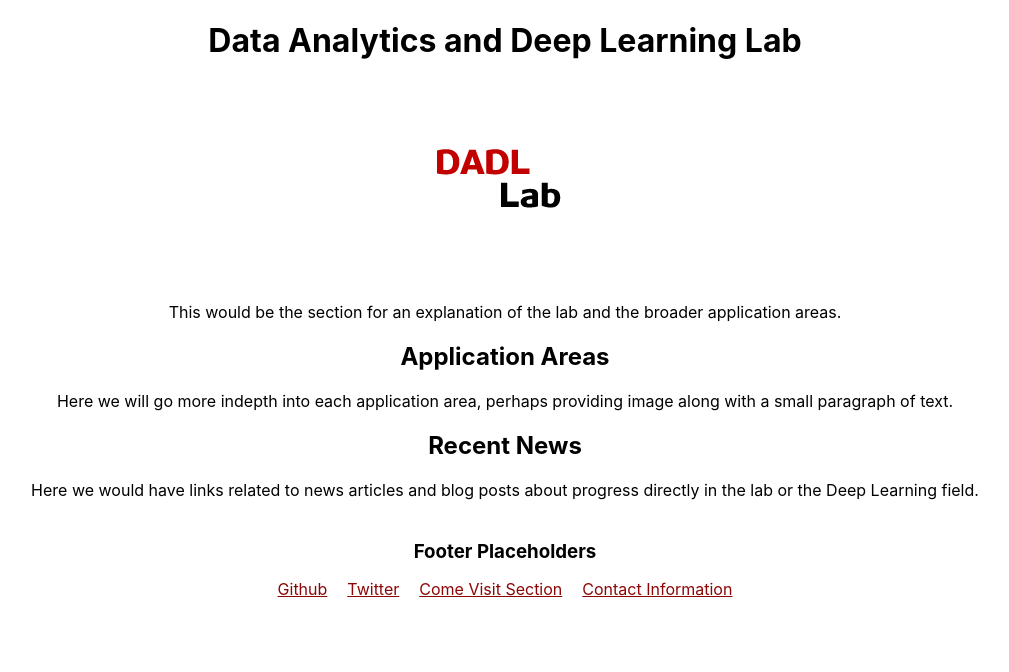
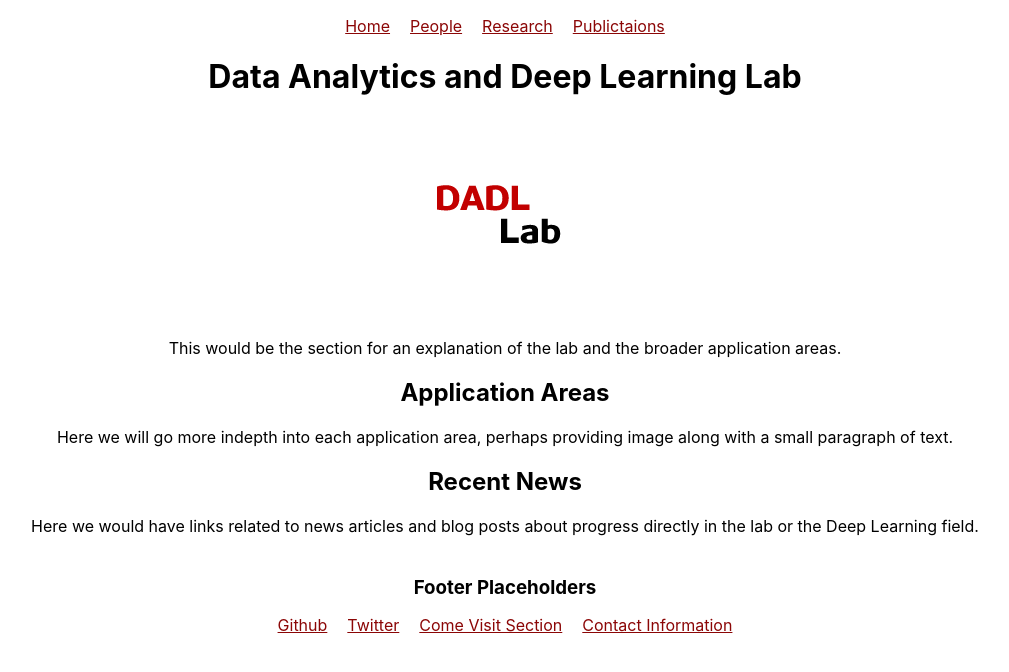
Before and after one commit to sahanahmad/DADL, a React (Create React App) app: page / in a window 1280 px wide. Shown: the top 672 px of the page, without its empty margins (135-1144 px from the left). Built offline with nearby package versions, Linux system fonts and the light colour scheme.

Commit message:
Added routing and created People Subpage

```diff
--- a/package.json
+++ b/package.json
@@ -8,6 +8,7 @@
     "@testing-library/user-event": "^13.5.0",
     "react": "^18.2.0",
     "react-dom": "^18.2.0",
+    "react-router-dom": "^6.9.0",
     "react-scripts": "5.0.1",
     "web-vitals": "^2.1.4"
   },
--- a/src/App.js
+++ b/src/App.js
@@ -3,6 +3,16 @@ import './App.css';
 function App() {
   return (
     <div className="App">
+
+      {/* Temporary Navbar untill CSS added  */}
+      <header>
+        <ul>
+          <li><a href="/">Home</a></li>
+          <li><a href="people">People</a></li>
+          <li><a href="/">Research</a></li>
+          <li><a href="/">Publictaions</a></li>
+        </ul>
+      </header>
 
     <h1>Data Analytics and Deep Learning Lab</h1>
 
--- a/src/index.js
+++ b/src/index.js
@@ -3,12 +3,28 @@ import ReactDOM from 'react-dom/client';
 import './index.css';
 import App from './App';
 import reportWebVitals from './reportWebVitals';
+import PeoplePage from './pages/PeoplePage';
+import {
+  createBrowserRouter,
+  RouterProvider,
+  Route,
+} from "react-router-dom";
+
+
+const router = createBrowserRouter([
+  {
+    path: "/",
+    element: <App/>,
+  },
+  {
+    path: "people",
+    element: <PeoplePage/>,
+  },
+]);
 
 const root = ReactDOM.createRoot(document.getElementById('root'));
 root.render(
-  <React.StrictMode>
-    <App />
-  </React.StrictMode>
+  <RouterProvider router = {router} />
 );
 
 // If you want to start measuring performance in your app, pass a function
--- /dev/null
+++ b/src/pages/PeoplePage.js
@@ -0,0 +1,9 @@
+import React from 'react'
+
+function PeoplePage() {
+  return (
+    <div>People Page</div>
+  )
+}
+
+export default PeoplePage
```
Also changed, not shown: 1 other file (tests, documents, lock files or other folders).
